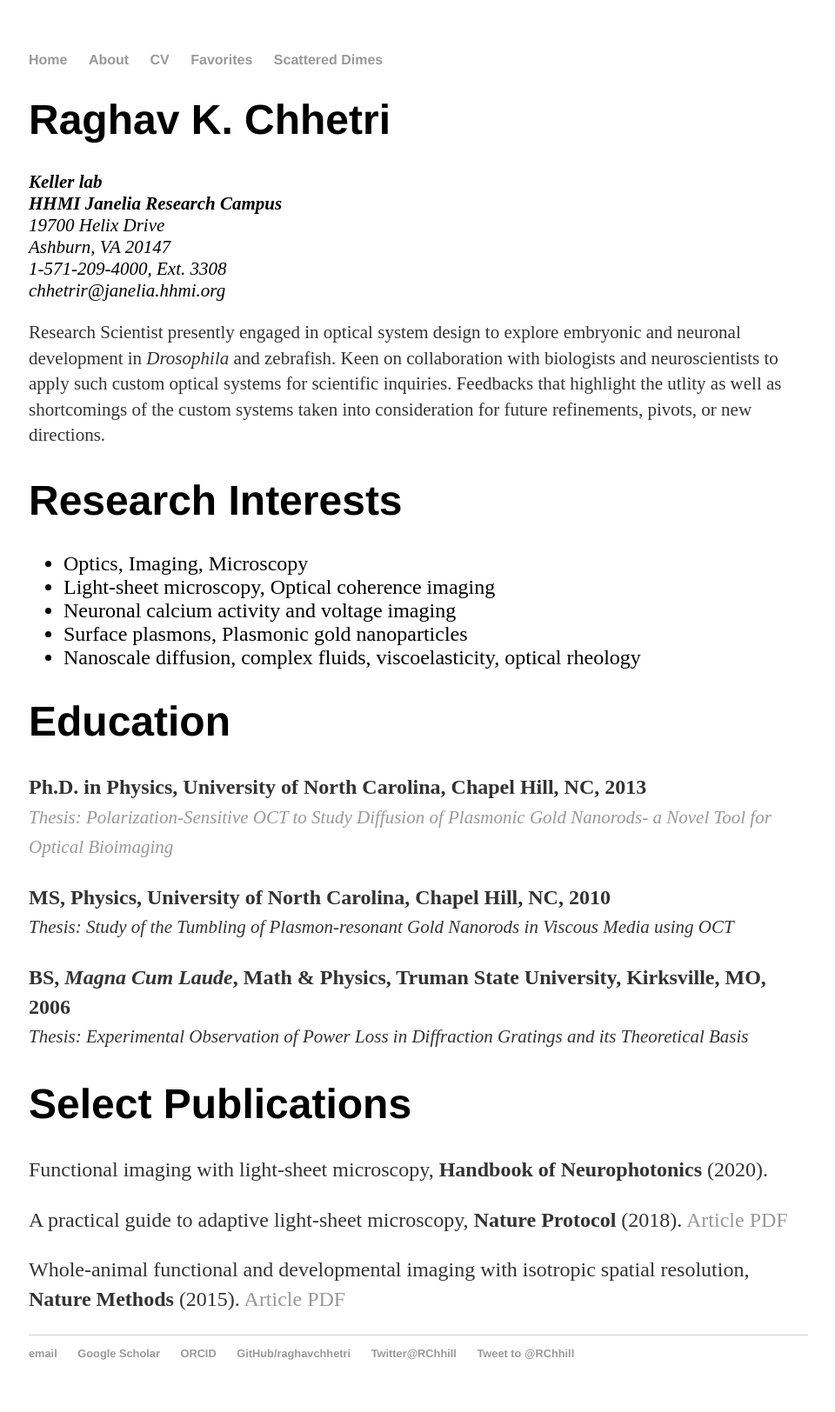
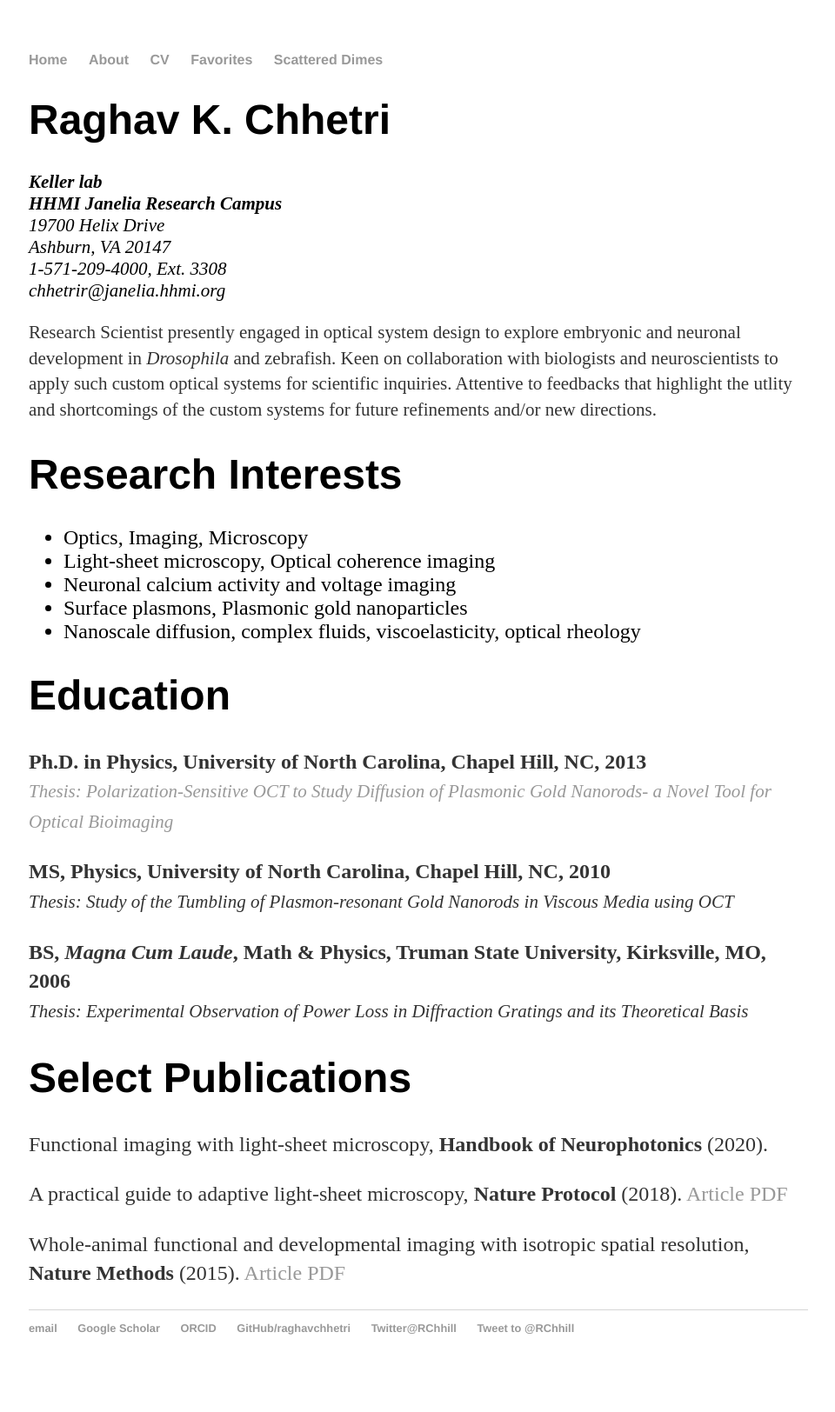
Before and after one commit to raghavchhetri/raghavchhetri.github.io, a Jekyll site: the page built from cv/index.html, in a window 1280 px wide. Shown: the whole page at 87% size, without its empty margins (159-1119 px from the left). Built offline with Jekyll 4.4.1, drawn with Linux system fonts in a browser that asks for light colours; comment, search, counter and statistics services are not loaded; after the commit the page ends 1595 px from its top, so only the background shows below that.

Commit message:
Update index.html

```diff
--- a/cv/index.html
+++ b/cv/index.html
@@ -15,8 +15,8 @@
 		</address>
 
 		<p style="font-size:21px;"> Research Scientist presently engaged in optical system design to explore embryonic and neuronal development in <em>Drosophila</em>
-			  and zebrafish. Keen on collaboration with biologists and neuroscientists to apply such custom optical systems for scientific inquiries. Feedbacks
-			that highlight the utlity as well as shortcomings of the custom systems taken into consideration for future refinements, pivots, or new directions. </p>
+			  and zebrafish. Keen on collaboration with biologists and neuroscientists to apply such custom optical systems for scientific inquiries. Attentive to feedbacks
+			that highlight the utlity and shortcomings of the custom systems for future refinements and/or new directions. </p>
 
 		<h1>Research Interests</h1>
 		<ul style="font-size:24px;">
```
